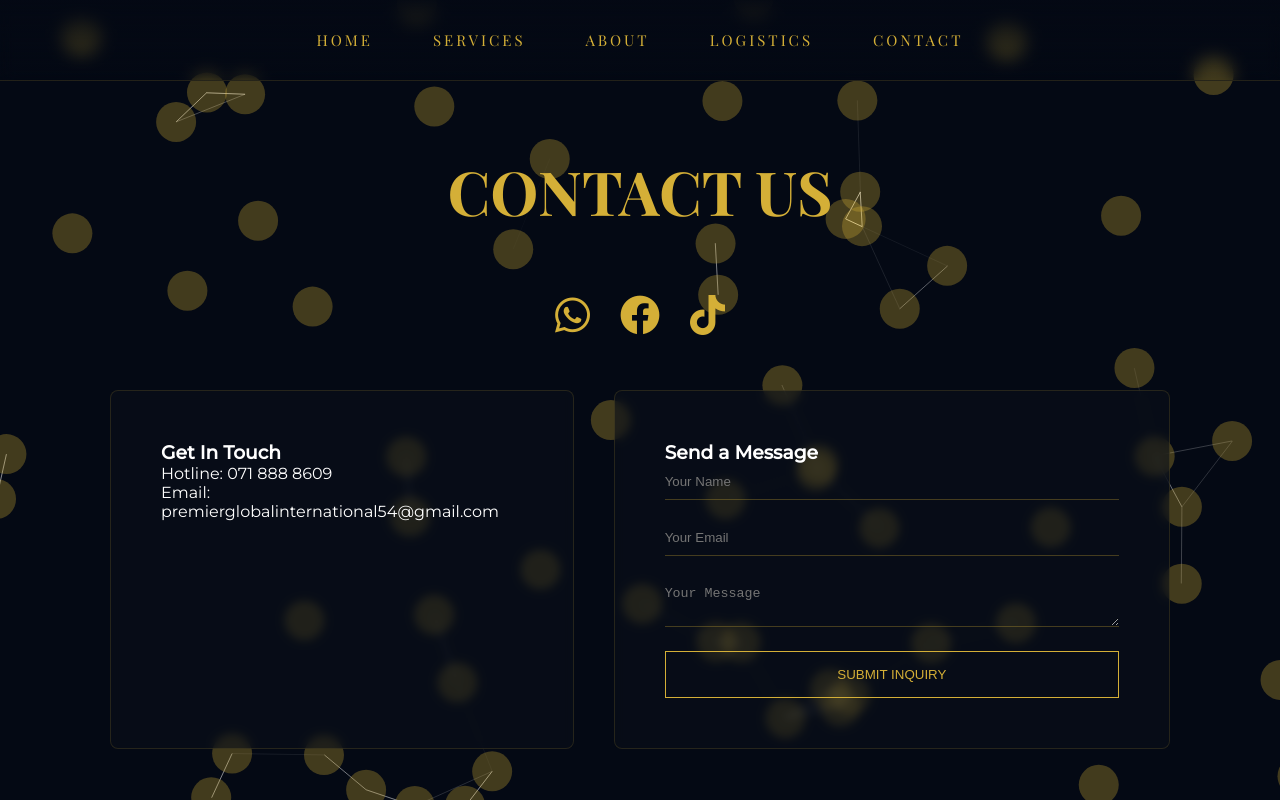
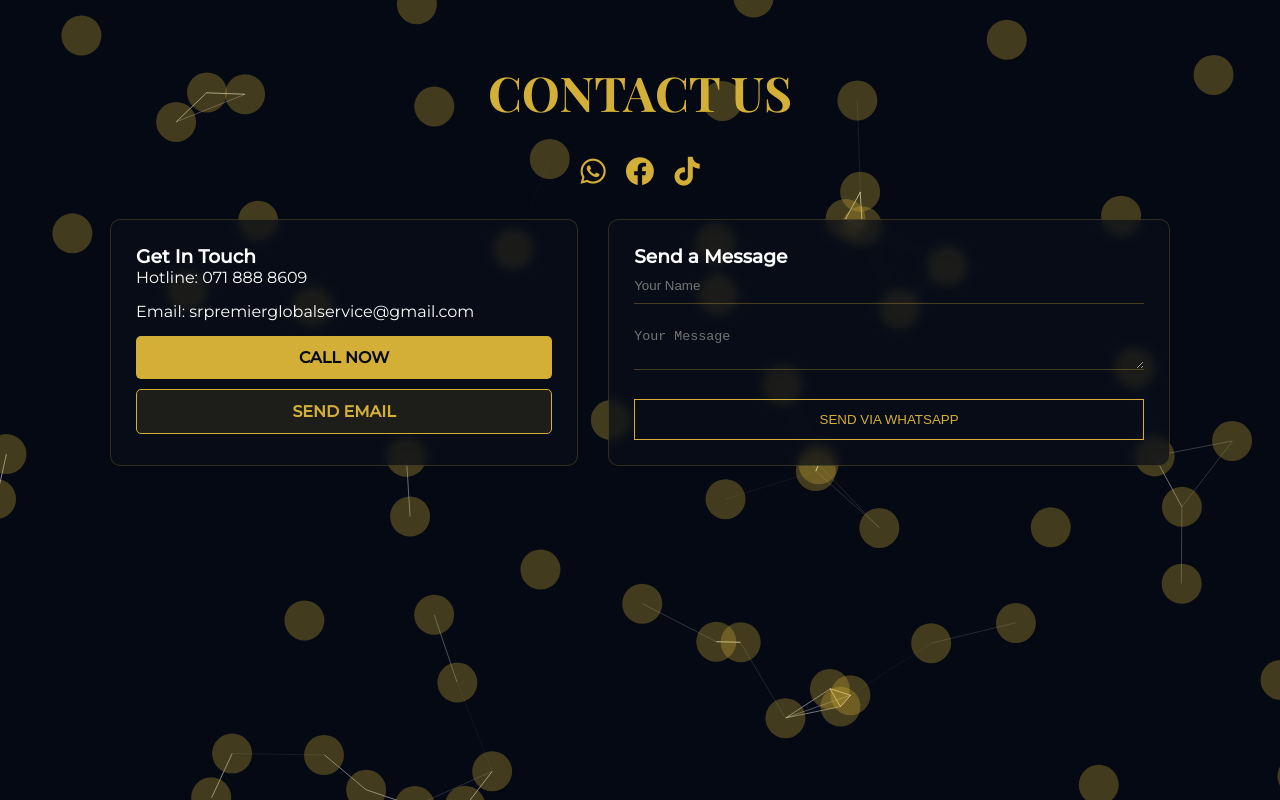
Before and after one commit to premierglobalinternational54-design/my-business-site, a plain HTML site: page contact.html in a window 1280 px wide. Drawn offline with nearby package versions, Linux system fonts and the light colour scheme; a web font is replaced by a local one.

Commit message:
Update contact.html

```diff
--- a/contact.html
+++ b/contact.html
@@ -5,42 +5,37 @@
     <meta name="viewport" content="width=device-width, initial-scale=1.0">
     <title>Contact Us - S.R. Premier</title>
 
-    <!-- Ultra-Luxury Fonts & Icons -->
     <link href="https://fonts.googleapis.com/css2?family=Playfair+Display:ital,wght@0,400;0,600;0,700;1,400&family=Montserrat:wght@300;400;500&display=swap" rel="stylesheet">
     <link rel="stylesheet" href="https://cdnjs.cloudflare.com/ajax/libs/font-awesome/6.4.0/css/all.min.css">
 
     <style>
         * { margin: 0; padding: 0; box-sizing: border-box; }
         body, html { width: 100%; min-height: 100%; font-family: 'Montserrat', sans-serif; background-color: #040914; overflow-x: hidden; color: #fff; }
-
         #particles-js { position: fixed; top: 0; left: 0; width: 100%; height: 100vh; z-index: 1; pointer-events: none; }
 
-        .desktop-nav { position: fixed; top: 0; left: 0; width: 100%; padding: 30px 50px; display: flex; justify-content: center; align-items: center; gap: 60px; z-index: 100; background: linear-gradient(to bottom, rgba(4, 9, 20, 0.95) 0%, rgba(4, 9, 20, 0) 100%); border-bottom: 1px solid rgba(212, 175, 55, 0.15); backdrop-filter: blur(8px); }
-        .desktop-nav a { font-family: 'Playfair Display', serif; color: #d4af37; text-decoration: none; font-size: 15px; letter-spacing: 3px; transition: all 0.4s ease; font-weight: 500; text-transform: uppercase; }
+        .contact-wrapper { position: relative; z-index: 50; max-width: 1100px; margin: 60px auto 50px; padding: 0 20px; }
+        .section-title { font-family: 'Playfair Display', serif; font-size: 2.5rem; text-align: center; color: #d4af37; margin-bottom: 30px; }
 
-        .menu-btn { display: none; position: fixed; top: 25px; right: 25px; z-index: 1000; cursor: pointer; flex-direction: column; gap: 6px; }
-        .menu-btn span { width: 30px; height: 2px; background-color: #d4af37; transition: 0.3s; }
+        .social-container { display: flex; justify-content: center; gap: 20px; margin-bottom: 30px; }
+        .social-link { font-size: 1.8rem; color: #d4af37; transition: 0.4s; }
 
-        .contact-wrapper { position: relative; z-index: 50; max-width: 1100px; margin: 150px auto 50px; padding: 0 20px; }
-        .section-title { font-family: 'Playfair Display', serif; font-size: 3.8rem; text-align: center; color: #d4af37; margin-bottom: 60px; }
+        .contact-grid { display: grid; grid-template-columns: 1fr; gap: 20px; }
+        .contact-box { background: rgba(10, 15, 25, 0.7); border: 1px solid rgba(212, 175, 55, 0.2); padding: 25px; border-radius: 10px; backdrop-filter: blur(5px); }
 
-        /* Social Icons Section */
-        .social-container { display: flex; justify-content: center; gap: 30px; margin-bottom: 50px; }
-        .social-link { font-size: 2.5rem; color: #d4af37; transition: 0.4s; }
-        .social-link:hover { color: #fff; transform: scale(1.2); }
+        .contact-info p { margin-bottom: 15px; font-size: 1rem; }
 
-        .contact-grid { display: grid; grid-template-columns: 1fr 1.2fr; gap: 40px; }
-        .contact-box { background: rgba(10, 15, 25, 0.6); border: 1px solid rgba(212, 175, 55, 0.15); padding: 50px; border-radius: 8px; backdrop-filter: blur(5px); }
+        /* Buttons Styling */
+        .btn-action { display: block; width: 100%; padding: 12px; margin-top: 10px; text-align: center; text-decoration: none; font-weight: bold; border-radius: 5px; border: none; cursor: pointer; transition: 0.3s; }
+        .btn-call { background: #d4af37; color: #040914; }
+        .btn-email { background: rgba(212, 175, 55, 0.1); color: #d4af37; border: 1px solid #d4af37; }
 
-        .form-control { width: 100%; background: transparent; border: none; border-bottom: 1px solid rgba(212, 175, 55, 0.3); color: #fff; padding: 10px 0; margin-bottom: 20px; }
-        .btn-submit { padding: 15px; border: 1px solid #d4af37; background: transparent; color: #d4af37; width: 100%; cursor: pointer; transition: 0.4s; }
+        .form-control { width: 100%; background: transparent; border: none; border-bottom: 1px solid rgba(212, 175, 55, 0.3); color: #fff; padding: 10px 0; margin-bottom: 15px; }
+        .btn-submit { padding: 12px; border: 1px solid #d4af37; background: transparent; color: #d4af37; width: 100%; cursor: pointer; margin-top: 10px; }
         .btn-submit:hover { background: #d4af37; color: #040914; }
 
-        @media (max-width: 768px) {
-            .menu-btn { display: flex; }
-            .desktop-nav { display: none; } /* Simplified for mobile */
-            .section-title { font-size: 2.5rem; }
-            .contact-grid { grid-template-columns: 1fr; }
+        @media (min-width: 768px) {
+            .contact-grid { grid-template-columns: 1fr 1.2fr; gap: 30px; }
+            .section-title { font-size: 3rem; }
         }
     </style>
 </head>
@@ -48,14 +43,9 @@
 
     <div id="particles-js"></div>
 
-    <nav class="desktop-nav" id="navMenu">
-        <a href="Home.html">HOME</a><a href="service.html">SERVICES</a><a href="about.html">ABOUT</a><a href="logistics.html">LOGISTICS</a><a href="contact.html">CONTACT</a>
-    </nav>
-
     <div class="contact-wrapper">
         <h1 class="section-title">CONTACT US</h1>
 
-        <!-- Social Media Icons -->
         <div class="social-container">
             <a href="https://wa.me/94718888609" target="_blank" class="social-link"><i class="fab fa-whatsapp"></i></a>
             <a href="https://www.facebook.com/share/193FdeSz5D/?mibextid=wwXIfr" target="_blank" class="social-link"><i class="fab fa-facebook"></i></a>
@@ -63,18 +53,19 @@
         </div>
 
         <div class="contact-grid">
-            <div class="contact-box">
+            <div class="contact-box contact-info">
                 <h3>Get In Touch</h3>
                 <p>Hotline: 071 888 8609</p>
-                <p>Email: premierglobalinternational54@gmail.com</p>
+                <p>Email: srpremierglobalservice@gmail.com</p>
+                <a href="tel:0718888609" class="btn-action btn-call">CALL NOW</a>
+                <a href="mailto:srpremierglobalservice@gmail.com" class="btn-action btn-email">SEND EMAIL</a>
             </div>
             <div class="contact-box">
                 <h3>Send a Message</h3>
-                <form>
-                    <input type="text" class="form-control" placeholder="Your Name">
-                    <input type="email" class="form-control" placeholder="Your Email">
-                    <textarea class="form-control" placeholder="Your Message"></textarea>
-                    <button type="button" class="btn-submit">SUBMIT INQUIRY</button>
+                <form id="msgForm">
+                    <input type="text" id="userName" class="form-control" placeholder="Your Name" required>
+                    <textarea id="userMsg" class="form-control" placeholder="Your Message" required></textarea>
+                    <button type="button" class="btn-submit" onclick="sendWhatsApp()">SEND VIA WHATSAPP</button>
                 </form>
             </div>
         </div>
@@ -82,9 +73,13 @@
 
     <script src="https://cdn.jsdelivr.net/particles.js/2.0.0/particles.min.js"></script>
     <script>
-        particlesJS("particles-js", {
-            "particles": { "number": { "value": 50 }, "color": { "value": "#d4af37" }, "opacity": { "value": 0.3 } }
-        });
+        function sendWhatsApp() {
+            let name = document.getElementById('userName').value;
+            let msg = document.getElementById('userMsg').value;
+            let url = "https://wa.me/94718888609?text=Hi, I am " + name + ". " + msg;
+            window.open(url, '_blank');
+        }
+        particlesJS("particles-js", { "particles": { "number": { "value": 50 }, "color": { "value": "#d4af37" }, "opacity": { "value": 0.3 } } });
     </script>
 </body>
 </html>
```
